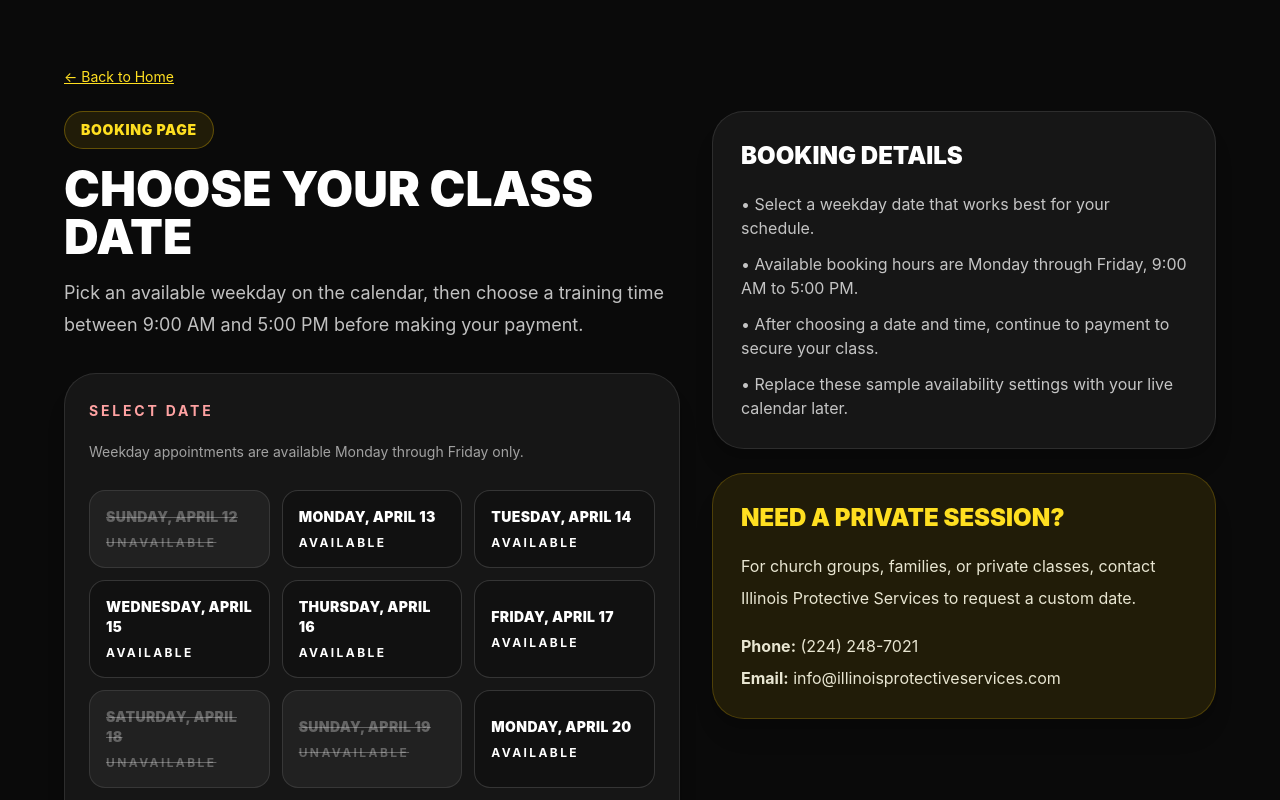
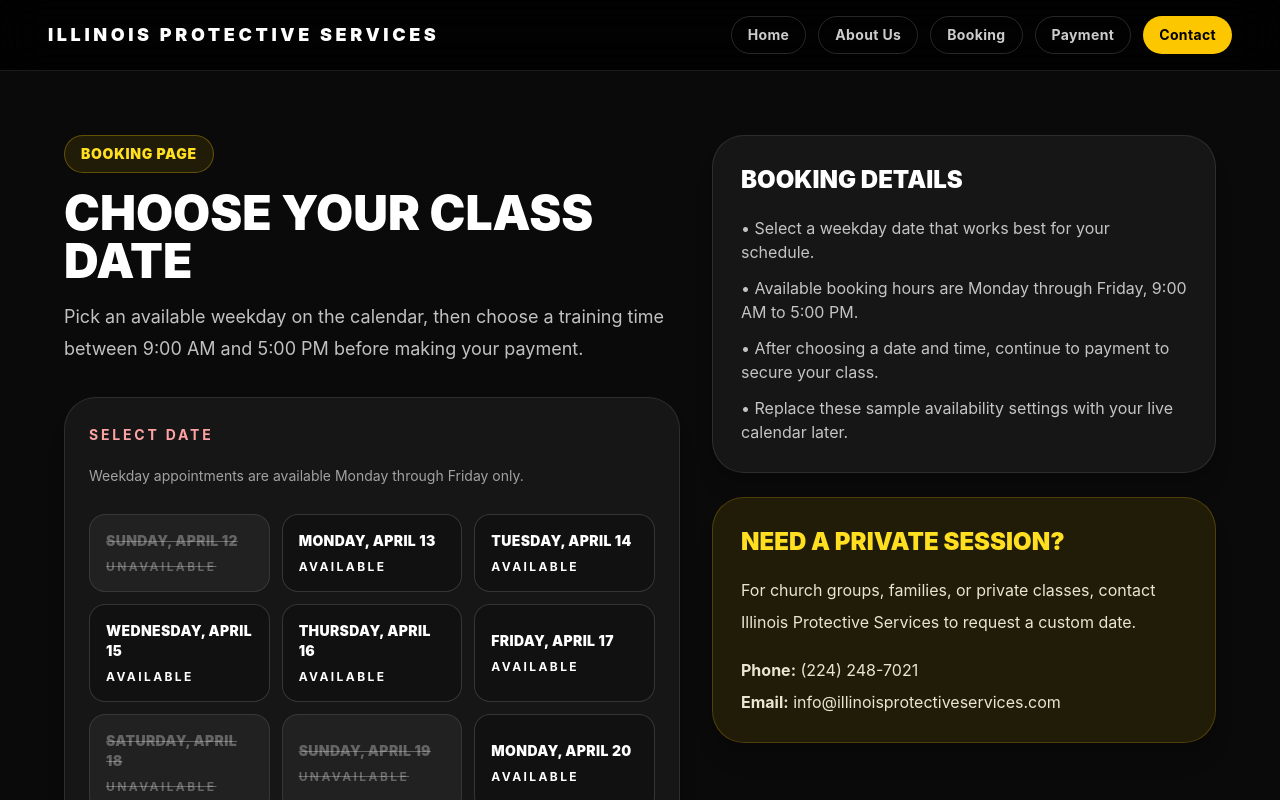
Before and after one commit to michaelwrotten-creator/conceal-carry-site, a React (Vite) app: page / in a window 1280 px wide. Both pictures are taken after a click on the button "MAKE PAYMENT". Shown: the top 800 px of the page. Built offline with nearby package versions, Linux system fonts and the light colour scheme; the HTML template or start-up script is replaced by a standard one.

Commit message:
Update payment links

```diff
--- a/src/App.jsx
+++ b/src/App.jsx
@@ -149,18 +149,118 @@
     });
   }
 
-  if (page === "booking") {
-    return (
-      <div className="min-h-screen bg-neutral-950 px-6 py-16 text-white">
-        <div className="mx-auto max-w-6xl">
+  const NavBar = () => (
+    <div className="sticky top-0 z-50 border-b border-white/10 bg-black/80 backdrop-blur-xl">
+      <div className="mx-auto flex max-w-7xl flex-col gap-4 px-6 py-4 md:flex-row md:items-center md:justify-between md:px-10 lg:px-12">
         <button
           type="button"
           onClick={() => setPage("home")}
-            className="mb-6 text-sm text-yellow-300 underline"
+          className="text-left text-lg font-black uppercase tracking-[0.2em] text-white"
         >
-            ← Back to Home
+          Illinois Protective Services
         </button>
 
+        <div className="flex flex-wrap gap-3 text-sm font-bold uppercase tracking-wide">
+          <button type="button" onClick={() => setPage("home")} className="rounded-full border border-white/15 px-4 py-2 text-white/80 hover:bg-white/10">
+            Home
+          </button>
+          <button type="button" onClick={() => setPage("about")} className="rounded-full border border-white/15 px-4 py-2 text-white/80 hover:bg-white/10">
+            About Us
+          </button>
+          <button type="button" onClick={() => setPage("booking")} className="rounded-full border border-white/15 px-4 py-2 text-white/80 hover:bg-white/10">
+            Booking
+          </button>
+          <button type="button" onClick={() => setPage("payment")} className="rounded-full border border-white/15 px-4 py-2 text-white/80 hover:bg-white/10">
+            Payment
+          </button>
+          <button type="button" onClick={() => setPage("home")} className="rounded-full bg-yellow-400 px-4 py-2 text-black">
+            Contact
+          </button>
+        </div>
+      </div>
+    </div>
+  );
+
+  if (page === "about") {
+    return (
+      <div className="min-h-screen bg-neutral-950 text-white">
+        <NavBar />
+        <section className="mx-auto max-w-7xl px-6 py-16 md:px-10 lg:px-12">
+          <div className="grid gap-10 lg:grid-cols-[1.05fr_0.95fr]">
+            <div>
+              <div className="inline-flex rounded-full border border-yellow-400/30 bg-yellow-400/10 px-4 py-2 text-sm font-black uppercase tracking-wider text-yellow-300">
+                About Us
+              </div>
+              <h1 className="mt-4 text-4xl font-black uppercase sm:text-5xl lg:text-6xl">
+                Professional Training Built on Safety, Confidence, and Responsibility
+              </h1>
+              <p className="mt-6 max-w-3xl text-lg leading-8 text-white/75">
+                Illinois Protective Services provides concealed carry training designed for responsible gun owners, first-time students, returning students, and private groups who want structured instruction and a professional learning environment.
+              </p>
+              <p className="mt-4 max-w-3xl text-lg leading-8 text-white/75">
+                Our goal is to help students understand safe firearm handling, legal awareness, decision-making, and practical confidence while creating a smooth path from registration to booking and payment.
+              </p>
+
+              <div className="mt-8 grid gap-4 sm:grid-cols-2">
+                {[
+                  "Safety-first training approach",
+                  "Beginner-friendly instruction",
+                  "Professional classroom and range guidance",
+                  "Private group options available",
+                ].map((item) => (
+                  <div key={item} className="rounded-2xl border border-white/10 bg-white/5 p-5 text-white/85">
+                    {item}
+                  </div>
+                ))}
+              </div>
+            </div>
+
+            <div className="space-y-6">
+              <div className="rounded-[2rem] border border-white/10 bg-white/5 p-7 shadow-xl">
+                <h2 className="text-2xl font-black uppercase">Our Mission</h2>
+                <p className="mt-4 leading-8 text-white/75">
+                  To provide quality concealed carry training that is practical, respectful, and focused on helping students become more informed, prepared, and confident.
+                </p>
+              </div>
+
+              <div className="rounded-[2rem] border border-white/10 bg-white/5 p-7 shadow-xl">
+                <h2 className="text-2xl font-black uppercase">Who We Serve</h2>
+                <ul className="mt-5 space-y-3 text-white/75">
+                  <li>• First-time concealed carry students</li>
+                  <li>• Experienced gun owners seeking formal instruction</li>
+                  <li>• Families and church groups</li>
+                  <li>• Private sessions and group training requests</li>
+                </ul>
+              </div>
+
+              <div className="rounded-[2rem] border border-yellow-400/20 bg-yellow-400/10 p-7 shadow-xl">
+                <h2 className="text-2xl font-black uppercase text-yellow-300">Contact Our Team</h2>
+                <div className="mt-5 space-y-3 text-yellow-50/90">
+                  <p><span className="font-bold">Phone:</span> (224) 248-7021</p>
+                  <p className="break-all"><span className="font-bold">Email:</span> info@illinoisprotectiveservices.com</p>
+                </div>
+                <div className="mt-6 flex flex-col gap-3 sm:flex-row">
+                  <button type="button" onClick={() => setPage("booking")} className="rounded-2xl bg-black px-5 py-3 font-black uppercase tracking-wide text-white border border-white/20 hover:bg-white/10">
+                    Book a Class
+                  </button>
+                  <button type="button" onClick={() => setPage("home")} className="rounded-2xl bg-yellow-400 px-5 py-3 font-black uppercase tracking-wide text-black">
+                    Go to Home
+                  </button>
+                </div>
+              </div>
+            </div>
+          </div>
+        </section>
+      </div>
+    );
+  }
+
+  if (page === "booking") {
+    return (
+      <div className="min-h-screen bg-neutral-950 text-white">
+        <NavBar />
+        <div className="px-6 py-16">
+          <div className="mx-auto max-w-6xl">
             <div className="grid gap-8 lg:grid-cols-[1.1fr_0.9fr]">
               <div>
                 <div className="inline-flex rounded-full border border-yellow-400/30 bg-yellow-400/10 px-4 py-2 text-sm font-black uppercase tracking-wider text-yellow-300">
@@ -172,8 +272,7 @@
                 </h1>
 
                 <p className="mt-4 max-w-2xl text-lg leading-8 text-white/75">
-                Pick an available weekday on the calendar, then choose a training
-                time between 9:00 AM and 5:00 PM before making your payment.
+                  Pick an available weekday on the calendar, then choose a training time between 9:00 AM and 5:00 PM before making your payment.
                 </p>
 
                 <div className="mt-8 rounded-[2rem] border border-white/10 bg-white/5 p-6 shadow-xl">
@@ -262,8 +361,7 @@
                     Training Highlights
                   </h2>
                   <p className="mb-6 text-white/70">
-                  Real students completing concealed carry training and range
-                  instruction.
+                    Real students completing concealed carry training and range instruction.
                   </p>
 
                   <div className="grid grid-cols-2 gap-4 sm:grid-cols-3">
@@ -314,8 +412,7 @@
                     Need a Private Session?
                   </h2>
                   <p className="mt-4 leading-8 text-yellow-50/90">
-                  For church groups, families, or private classes, contact Illinois
-                  Protective Services to request a custom date.
+                    For church groups, families, or private classes, contact Illinois Protective Services to request a custom date.
                   </p>
                   <div className="mt-5 space-y-2 text-yellow-50/90">
                     <p>
@@ -331,21 +428,16 @@
             </div>
           </div>
         </div>
+      </div>
     );
   }
 
   if (page === "payment") {
     return (
-      <div className="min-h-screen bg-neutral-950 px-6 py-16 text-white">
+      <div className="min-h-screen bg-neutral-950 text-white">
+        <NavBar />
+        <div className="px-6 py-16">
           <div className="mx-auto max-w-3xl">
-          <button
-            type="button"
-            onClick={() => setPage("home")}
-            className="mb-6 text-sm text-yellow-300 underline"
-          >
-            ← Back to Home
-          </button>
-
             <h1 className="mb-6 text-4xl font-black uppercase">
               Complete Your Payment
             </h1>
@@ -423,11 +515,13 @@
             </div>
           </div>
         </div>
+      </div>
     );
   }
 
   return (
     <div className="min-h-screen bg-neutral-950 text-white">
+      <NavBar />
       <section className="relative overflow-hidden border-b border-white/10 bg-[radial-gradient(circle_at_top_left,rgba(220,38,38,0.35),transparent_35%),radial-gradient(circle_at_top_right,rgba(37,99,235,0.25),transparent_30%),linear-gradient(180deg,#111827_0%,#0a0a0a_100%)]">
         <div className="absolute inset-0 opacity-20">
           <div className="h-full w-full bg-[linear-gradient(135deg,transparent_0%,transparent_47%,rgba(255,255,255,0.07)_47%,rgba(255,255,255,0.07)_53%,transparent_53%,transparent_100%)]" />
@@ -444,9 +538,7 @@
             </h1>
 
             <p className="mt-6 max-w-2xl text-lg leading-8 text-white/80 sm:text-xl">
-              Professional concealed carry training with practical instruction,
-              range experience, completion certificates, and convenient scheduling
-              for individuals and groups.
+              Professional concealed carry training with practical instruction, range experience, completion certificates, and convenient scheduling for individuals and groups.
             </p>
 
             <div className="mt-8 flex flex-col gap-4 sm:flex-row">
@@ -471,10 +563,10 @@
               </button>
               <button
                 type="button"
-                onClick={() => setPage("booking")}
+                onClick={() => setPage("about")}
                 className="rounded-2xl border border-yellow-400/30 bg-yellow-400/10 px-6 py-4 text-center text-lg font-black uppercase tracking-wide text-yellow-300 transition hover:bg-yellow-400/20"
               >
-                Book a Class
+                About Us
               </button>
             </div>
 
@@ -533,8 +625,7 @@
                     </button>
                   </div>
                   <div className="rounded-2xl border border-red-400/20 bg-red-500/10 p-4 text-sm leading-7 text-red-100">
-                    Registration is required and class space is limited. Early
-                    sign-up is strongly recommended.
+                    Registration is required and class space is limited. Early sign-up is strongly recommended.
                   </div>
                 </div>
               </div>
@@ -557,9 +648,7 @@
             </h2>
           </div>
           <p className="max-w-2xl text-white/70">
-            Built for first-time students, experienced gun owners seeking formal
-            training, and private groups needing a professional instructor-led
-            experience.
+            Built for first-time students, experienced gun owners seeking formal training, and private groups needing a professional instructor-led experience.
           </p>
         </div>
 
@@ -574,7 +663,11 @@
               </div>
               <h3 className="mt-4 text-2xl font-black uppercase">{option.title}</h3>
               <p className="mt-4 leading-7 text-white/75">{option.description}</p>
-              <button className="mt-6 rounded-2xl border border-white/15 px-5 py-3 font-bold uppercase tracking-wide text-white transition hover:bg-white/10">
+              <button
+                type="button"
+                onClick={() => setPage("home")}
+                className="mt-6 rounded-2xl border border-white/15 px-5 py-3 font-bold uppercase tracking-wide text-white transition hover:bg-white/10"
+              >
                 Request Info
               </button>
             </div>
@@ -592,9 +685,7 @@
               Professional, Structured, and Practical
             </h2>
             <p className="mt-5 max-w-2xl leading-8 text-white/75">
-              This site is designed to highlight responsible firearms education
-              with a strong focus on safety, practical instruction, and a smooth
-              registration experience.
+              This site is designed to highlight responsible firearms education with a strong focus on safety, practical instruction, and a smooth registration experience.
             </p>
             <div className="mt-8 grid gap-4 sm:grid-cols-2">
               {[
@@ -646,9 +737,7 @@
               Simple Registration Call-To-Action
             </h2>
             <p className="mt-4 max-w-2xl leading-8 text-white/80">
-              Use this section for your form embed, booking link, or QR-code-based
-              sign-up. It is ready to be connected to your preferred registration
-              and payment system.
+              Use this section for your form embed, booking link, or QR-code-based sign-up. It is ready to be connected to your preferred registration and payment system.
             </p>
 
             <div className="mt-6 flex flex-col gap-4 sm:flex-row">
@@ -772,9 +861,7 @@
                 Important
               </h3>
               <p className="mt-4 leading-8 text-yellow-50/90">
-                This website template is for lawful training and safety education.
-                Always follow all applicable federal, state, and local laws, range
-                rules, and instructor requirements.
+                This website template is for lawful training and safety education. Always follow all applicable federal, state, and local laws, range rules, and instructor requirements.
               </p>
             </div>
           </div>
```
Lines whose indentation alone changed are shown as unchanged.
